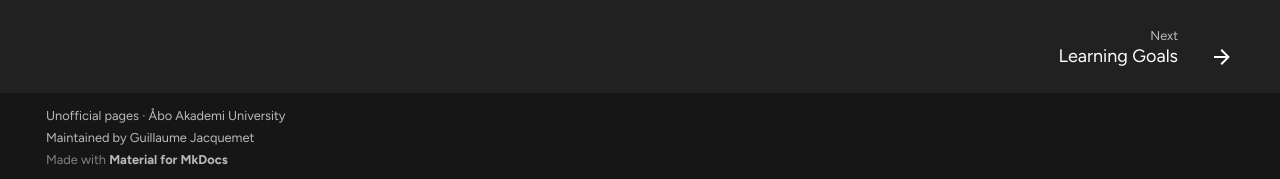
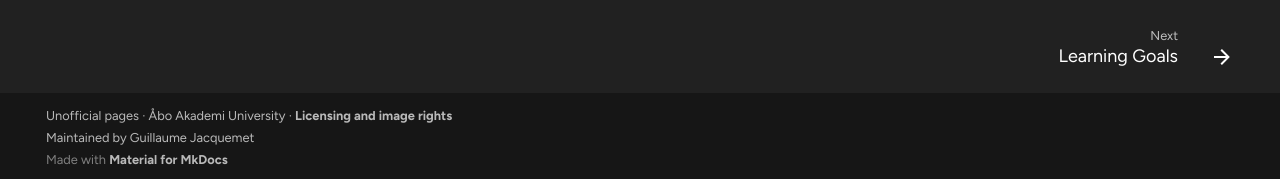
Before and after one commit to AAUGS-DP-Biosciences-and-Drug-Research/Home, an MkDocs documentation site: the page built from docs/index.md, in a window 1280 px wide and 900 px high, scrolled down 1272 px. Shown: the part 718-897 px from the top of the window. Built offline with MkDocs 1.6.1 and Material for MkDocs 9.7.7, drawn with Linux system fonts in a browser that asks for light colours; comment, search, counter and statistics services are not loaded.

Commit message:
Expose licensing in site navigation

```diff
--- a/mkdocs.yml
+++ b/mkdocs.yml
@@ -4,7 +4,7 @@
 repo_url: https://github.com/AAUGS-DP-Biosciences-and-Drug-Research/Home
 repo_name: Edit these pages on GitHub
 edit_uri: edit/main/docs/
-copyright: 'Unofficial pages · Åbo Akademi University<br>Maintained by Guillaume Jacquemet'
+copyright: 'Unofficial pages · Åbo Akademi University · <a href="licensing/">Licensing and image rights</a><br>Maintained by Guillaume Jacquemet'
 use_directory_urls: true
 
 theme:
@@ -46,6 +46,7 @@
   - Yearly Follow-up: yearly-followup.md
   - Graduation Requirements: graduation-requirements.md
   - Supervisors: supervisors/index.md
+  - Licensing: licensing.md
 
 plugins:
   - search
```
